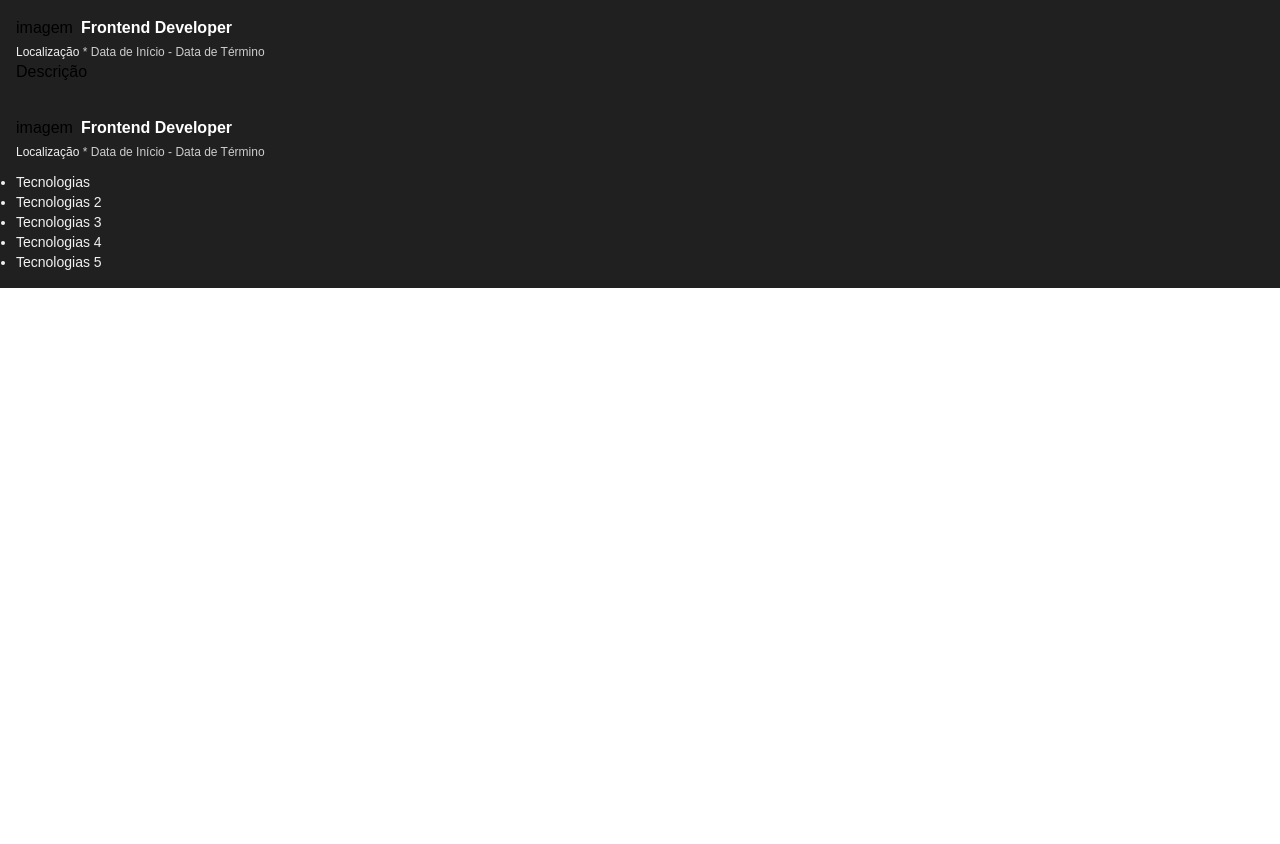
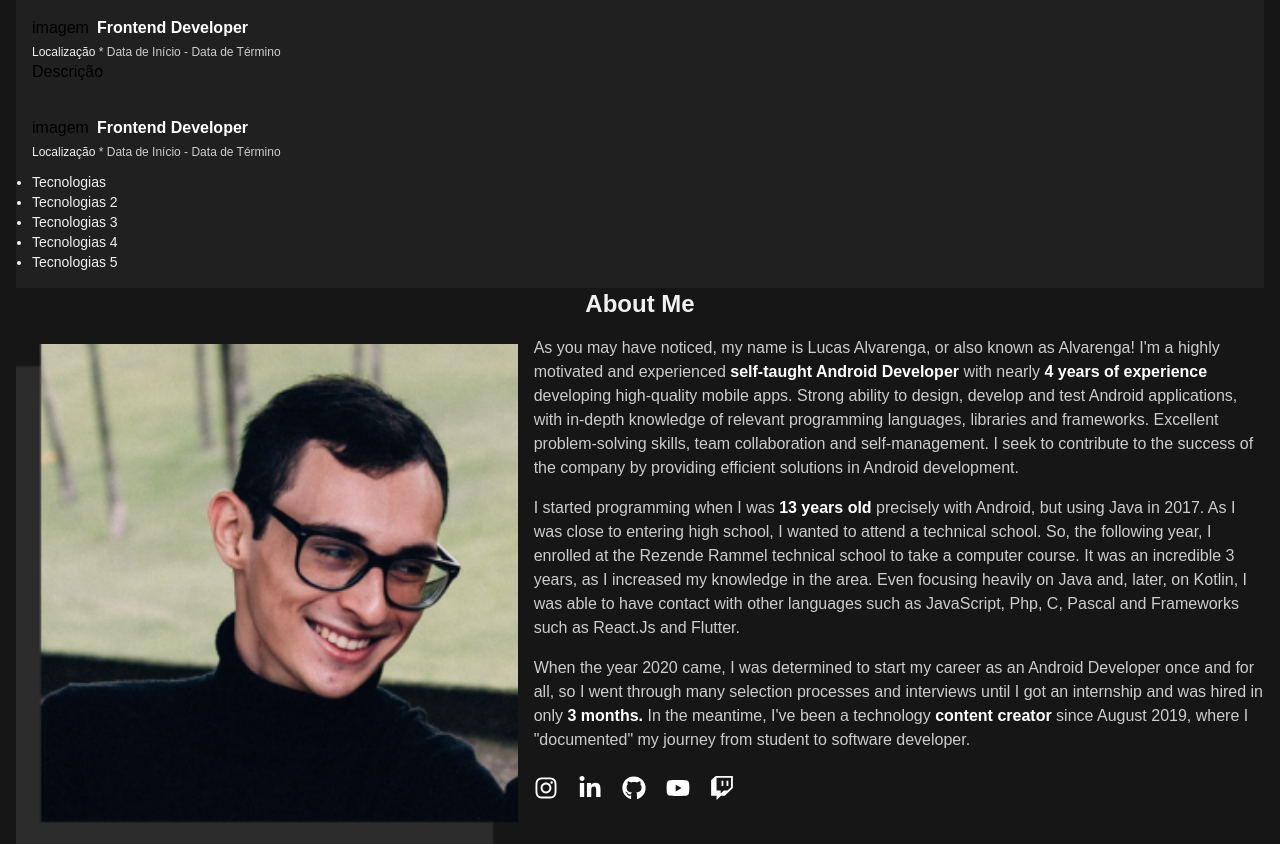
Before and after one commit to MateusLDev/alvarenga-dev-portfolio, a Next.js app: page / in a window 1280 px wide. Before the commit the page ends 800 px from the top, so only its background shows below. Built offline with nearby package versions, Linux system fonts and the light colour scheme.

Commit message:
creating aboutMe page

```diff
--- a/app/globals.css
+++ b/app/globals.css
@@ -20,3 +20,7 @@
     --gray-500: 190 141 141;
   }
 }
+
+html {
+  @apply bg-background-primary;
+}
--- a/app/page.tsx
+++ b/app/page.tsx
@@ -1,5 +1,7 @@
 
 import Card from '@/components/card'
+import AboutMe from '@/components/aboutMe/'
+
 
 const arrayFic = [
   {
@@ -23,12 +25,13 @@ const arrayFic = [
 
 export default function Home() {
   return (
-    <div >
+    <div className='container mx-auto px-4'>
       <div>
         {arrayFic.map((item, index) => (
           <Card key={index} {...item} />
         ))}
       </div>
+        <AboutMe />
     </div>
   )
 }
--- /dev/null
+++ b/components/aboutMe/index.tsx
@@ -0,0 +1,96 @@
+'use client'
+import Image from 'next/image'
+import { FaInstagram, FaYoutube, FaGithub, FaLinkedinIn, FaTwitch } from 'react-icons/fa'
+
+const SocialsLinks = [
+  {
+    name: 'Instagram',
+    icon: <FaInstagram size={24} color="white" />,
+    link: 'https://www.instagram.com/alvarenga.dev/'
+  },
+  {
+    name: 'LinkedIn',
+    icon: <FaLinkedinIn size={24} color="white" />,
+    link: 'https://www.linkedin.com/in/llucasallvarenga/'
+  },
+  {
+    name: 'GitHub',
+    icon: <FaGithub size={24} color="white" />,
+    link: 'https://github.com/Alvarenga-Dev'
+  },
+  {
+    name: 'YouTube',
+    icon: <FaYoutube size={24} color="white" />,
+    link: 'https://www.youtube.com/channel/UCefw6voAiaqil3KAqMfLPyg/about'
+  },
+  {
+    name: 'Twitch',
+    icon: <FaTwitch size={24} color="white" />,
+    link: 'https://www.twitch.tv/alvarengadev'
+  }
+]
+
+const openLink = (link: string) => {
+  window.open(link, '_blank')
+}
+
+const AboutMe = () => {
+  return (
+    <div className="bg-[#161616]">
+      <p className="font-semibold text-white-400 text-center text-xl md:text-2xl">About Me</p>
+
+      <div className="flex flex-col md:flex-row-reverse gap-4">
+        <div>
+          <p className="text-white-100 text-sm mt-4 md:text-base">
+            As you may have noticed, my name is Lucas Alvarenga, or also known as Alvarenga! I'm a
+            highly motivated and experienced{' '}
+            <span className="text-white-500 font-bold">self-taught Android Developer</span> with
+            nearly <span className="text-white-500 font-bold">4 years of experience</span>{' '}
+            developing high-quality mobile apps. Strong ability to design, develop and test Android
+            applications, with in-depth knowledge of relevant programming languages, libraries and
+            frameworks. Excellent problem-solving skills, team collaboration and self-management. I
+            seek to contribute to the success of the company by providing efficient solutions in
+            Android development.
+          </p>
+
+          <p className="text-white-100 text-sm mt-4 md:text-base">
+            I started programming when I was{' '}
+            <span className="text-white-500 font-bold">13 years old</span> precisely with Android,
+            but using Java in 2017. As I was close to entering high school, I wanted to attend a
+            technical school. So, the following year, I enrolled at the Rezende Rammel technical
+            school to take a computer course. It was an incredible 3 years, as I increased my
+            knowledge in the area. Even focusing heavily on Java and, later, on Kotlin, I was able
+            to have contact with other languages such as JavaScript, Php, C, Pascal and Frameworks
+            such as React.Js and Flutter.
+          </p>
+
+          <p className="text-white-100 text-sm mt-4 md:text-base">
+            When the year 2020 came, I was determined to start my career as an Android Developer
+            once and for all, so I went through many selection processes and interviews until I got
+            an internship and was hired in only{' '}
+            <span className="text-white-500 font-bold">3 months.</span> In the meantime, I've been a
+            technology <span className="text-white-500 font-bold">content creator</span> since
+            August 2019, where I "documented" my journey from student to software developer.
+          </p>
+
+          <div className="flex gap-5 mt-6">
+            {SocialsLinks.map((item, index) => (
+              <div onClick={() => openLink(item.link)} key={index}>
+                {item.icon}
+              </div>
+            ))}
+          </div>
+        </div>
+
+        <Image
+          className="mt-6 h-72 md:h-[500px] w-full"
+          src="/images/aboutMe.png"
+          alt="About Me"
+          width={299}
+          height={298}
+        />
+      </div>
+    </div>
+  )
+}
+export default AboutMe
--- a/package.json
+++ b/package.json
@@ -12,6 +12,7 @@
     "next": "15.0.3",
     "react": "19.0.0-rc-66855b96-20241106",
     "react-dom": "19.0.0-rc-66855b96-20241106",
+    "react-icons": "^5.4.0",
     "tailwind-variants": "^0.2.1"
   },
   "devDependencies": {
```
Also changed, not shown: public/images/aboutMe.png (added), 1 other file (tests, documents, lock files or other folders).
